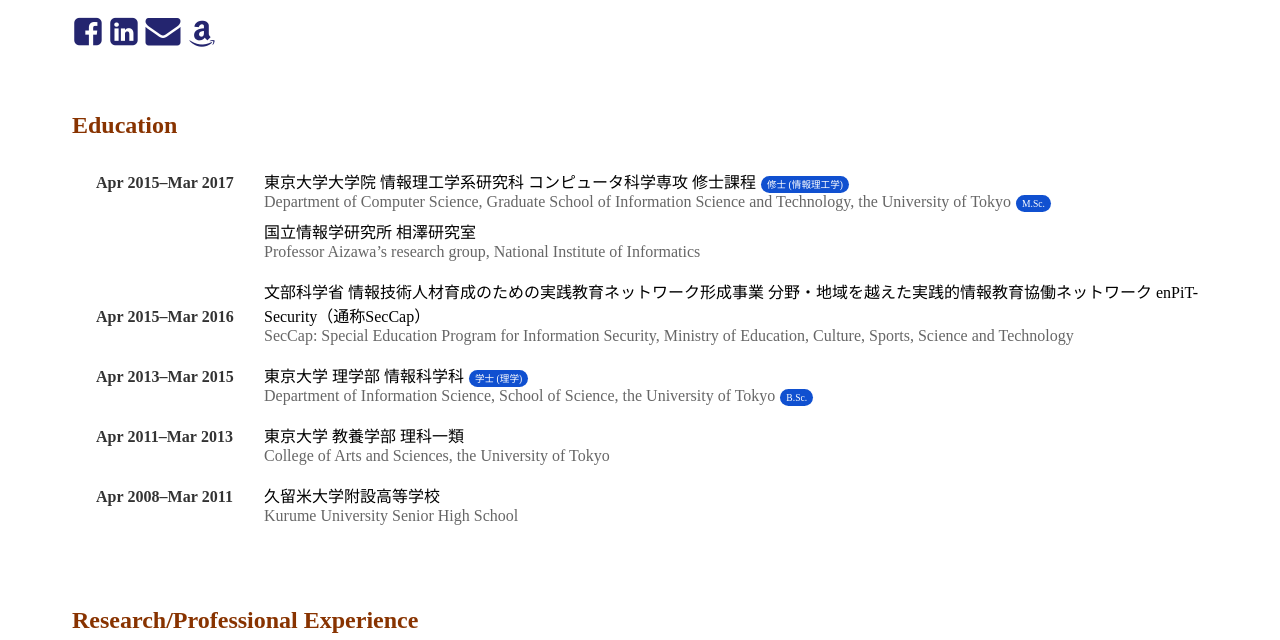
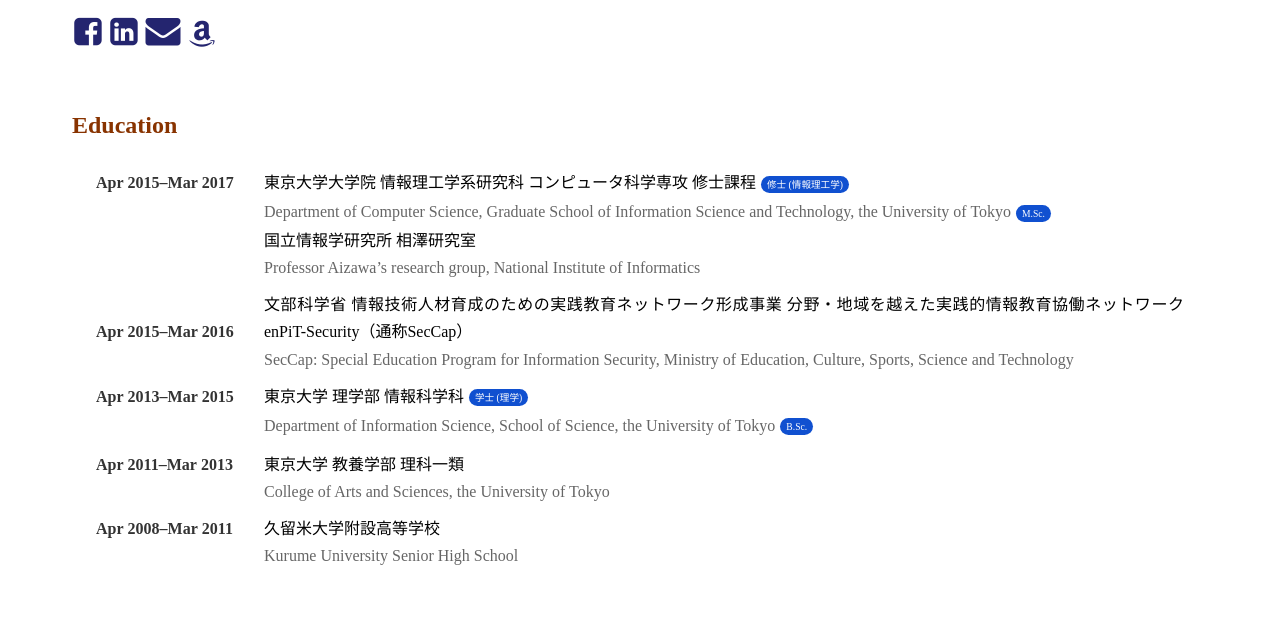
Before and after one commit to kissge/yusuk.eki.do, a plain HTML site: page index.html in a window 1280 px wide. Shown: the part 123-763 px from the top of the page. Drawn offline with nearby package versions, Linux system fonts and the light colour scheme.

Commit message:
Design adjustment

```diff
--- a/style.css
+++ b/style.css
@@ -1,5 +1,9 @@
 header, section {
     margin: 4em;
+}
+
+ol, ul {
+    padding-right: 30px;
 }
 
 header h1 {
@@ -18,6 +22,10 @@ header p.small {
     color: #666;
 }
 
+section {
+    text-align: justify;
+}
+
 section h2 {
     color: #830;
 }
@@ -25,6 +33,7 @@ section h2 {
 .timeline {
     list-style-type: none;
     padding-left: 1em;
+    padding-right: 1em;
 }
 
 .timeline .year, .timeline .single-year {
@@ -36,9 +45,12 @@ section h2 {
     margin-bottom: 1em;
 }
 
+.desc {
+    line-height: 1.7em;
+}
+
 .timeline .desc.en {
     color: #666;
-    margin-bottom: 0.5em;
 }
 
 .skills .desc {
@@ -153,6 +165,10 @@ a:hover {
     section > p {
         margin-left: 3em;
     }
+
+    section > p {
+        margin-left: 3em;
+    }
 }
 
 @media screen and (max-width:640px) {
```
